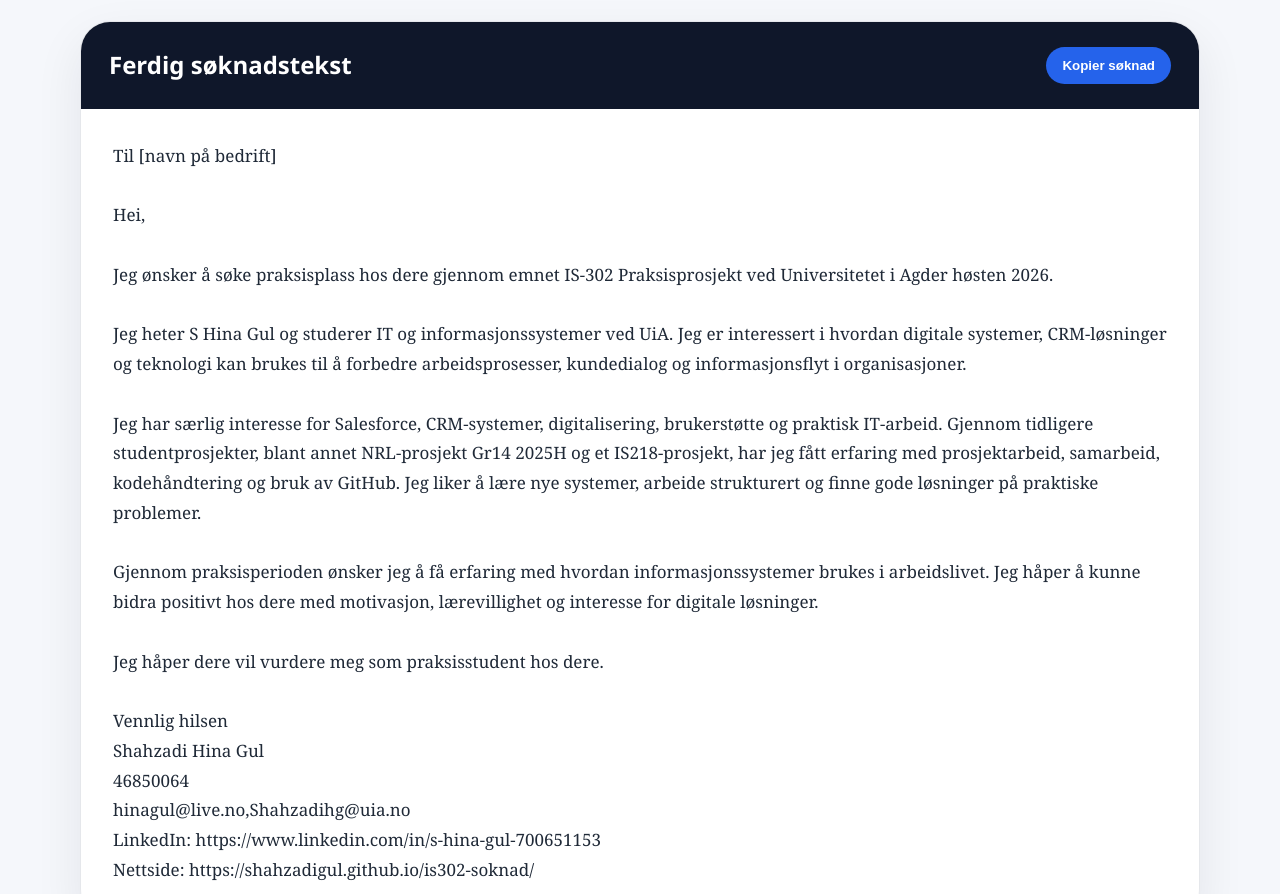
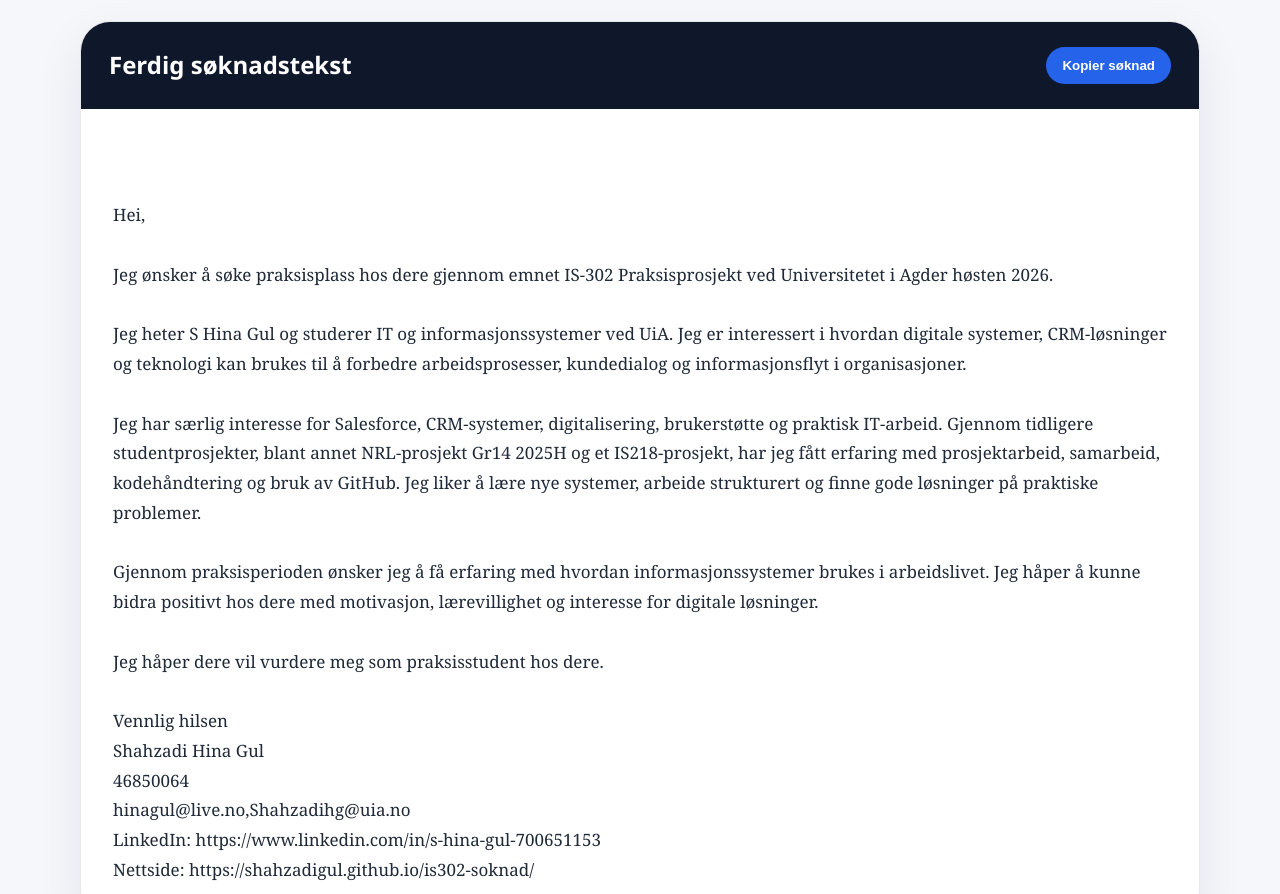
Before and after one commit to Shahzadigul/is302-soknad, a plain HTML site: page index.html in a window 1280 px wide. Shown: the part 2828-3722 px from the top of the page. Drawn offline with Linux system fonts and the light colour scheme.

```diff
--- a/index.html
+++ b/index.html
@@ -550,7 +550,7 @@
             <h2>Ferdig søknadstekst</h2>
             <button class="copy-btn" onclick="copyApplication()">Kopier søknad</button>
           </div>
-          <div class="letter" id="applicationText">Til [navn på bedrift]
+          <div class="letter" id="applicationText">
 
 Hei,
 
```
